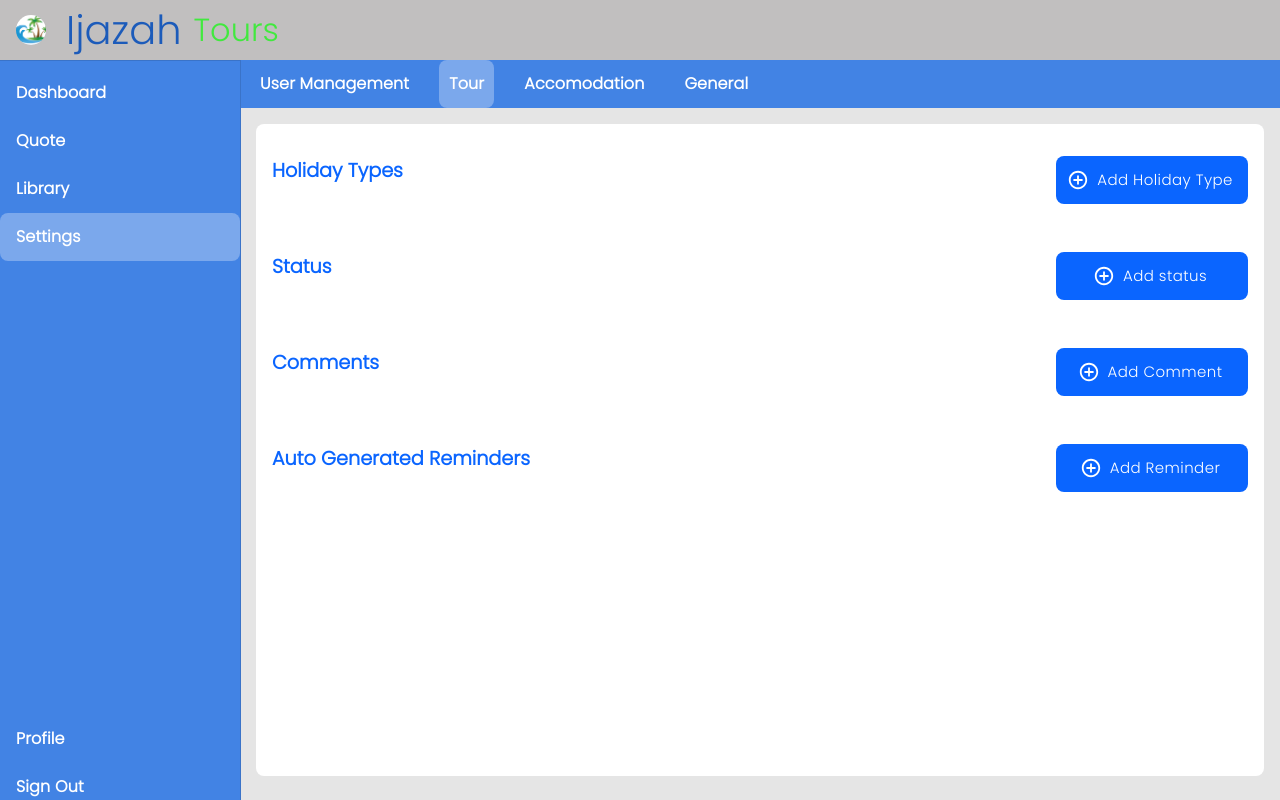
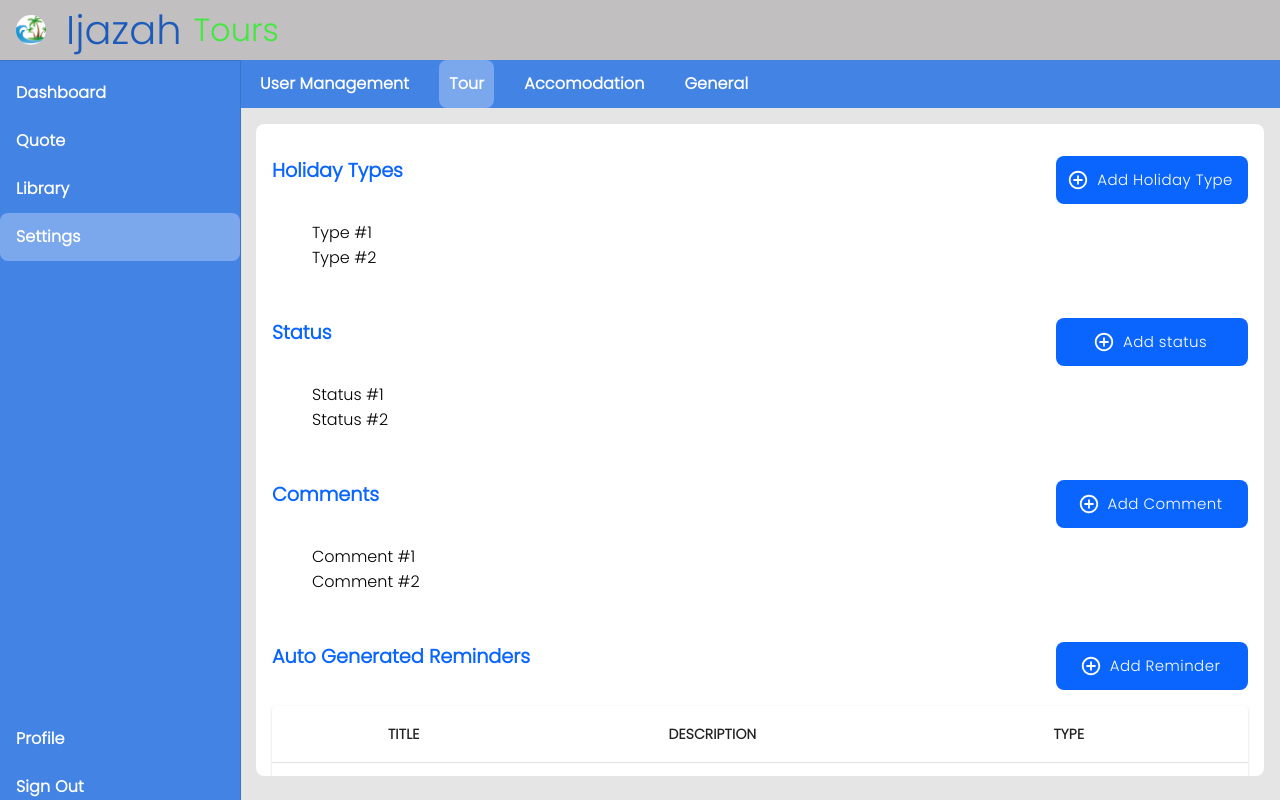
Before and after one commit to Ammar-Raneez/Ijazah_Tours, a React (Create React App) app: page /settings/tour in a window 1280 px wide. Built offline with nearby package versions, Linux system fonts and the light colour scheme.

Commit message:
feat: settings tour ui

```diff
--- /dev/null
+++ b/src/atoms/UnorderedListAtom.tsx
@@ -0,0 +1,15 @@
+interface UnorderedListAtomProps {
+  allChildren: any[];
+}
+
+function UnorderedListAtom({
+  allChildren,
+}: UnorderedListAtomProps) {
+  return (
+    <ul>
+      {allChildren.map((val, i) => <li key={i}>{val.title}</li>)}
+    </ul>
+  );
+}
+
+export default UnorderedListAtom;
--- a/src/data.ts
+++ b/src/data.ts
@@ -452,3 +452,51 @@ export const SETTINGS_TEAM_MEMBER_DATA = [
     status: 'Registered',
   },
 ];
+
+export const SETTINGS_HOLIDAY_TYPE_DATA = [
+  {
+    id: '1',
+    title: 'Type #1',
+  },
+  {
+    id: '2',
+    title: 'Type #2',
+  },
+];
+
+export const SETTINGS_STATUS_DATA = [
+  {
+    id: '1',
+    title: 'Status #1',
+  },
+  {
+    id: '2',
+    title: 'Status #2',
+  },
+];
+
+export const SETTINGS_COMMENTS_DATA = [
+  {
+    id: '1',
+    title: 'Comment #1',
+  },
+  {
+    id: '2',
+    title: 'Comment #2',
+  },
+];
+
+export const SETTINGS_REMINDER_DATA = [
+  {
+    id: '1',
+    title: 'Reminder #1',
+    desc: 'This is reminder #1',
+    type: 'Customer Creation',
+  },
+  {
+    id: '2',
+    title: 'Reminder #2',
+    desc: 'This is reminder #2',
+    type: 'Quotation Creation',
+  },
+];
--- a/src/globalStyle.tsx
+++ b/src/globalStyle.tsx
@@ -31,6 +31,10 @@ const GlobalStyle = createGlobalStyle`
     padding: 0;
   }
 
+  ul {
+    list-style: none;
+  }
+
   div#root {
     height: 100vh;
     display: flex;
--- /dev/null
+++ b/src/organisms/settings/tour/ReminderTable.tsx
@@ -0,0 +1,86 @@
+import {
+  makeStyles,
+  Paper,
+  Table,
+  TableBody,
+  TableContainer,
+  TableHead,
+  TableRow,
+} from '@material-ui/core';
+import { v4 as uuid } from 'uuid';
+
+import TableColumnCell from '../../../molecules/TableColumnCell';
+import TableRowTextCell from '../../../molecules/TableRowTextCell';
+
+const useStyles = makeStyles({
+  table: {
+    minWidth: 650,
+    overflow: 'scroll',
+  },
+});
+
+interface ReminderTableProps {
+  data: { id: string; title: string; desc: string; type: string }[];
+  columns: string[];
+}
+
+function ReminderTable({
+  data,
+  columns,
+}: ReminderTableProps) {
+  const classes = useStyles();
+
+  return (
+    <TableContainer component={Paper}>
+      <Table className={classes.table} aria-label="reminder table">
+        <TableHead>
+          <TableRow>
+            {columns.map((column) => (
+              <TableColumnCell
+                key={uuid()}
+                align="center"
+                color="b5b5c3"
+                column={column}
+              />
+            ))}
+          </TableRow>
+        </TableHead>
+        <TableBody>
+          {data.map((row: { title: string; desc: string; type: string }) => (
+            <TableRow key={uuid()}>
+              <TableRowTextCell
+                key={uuid()}
+                cell={{
+                  align: 'center',
+                  title: row.title,
+                  colors: ['#464E5F', '#B5B5C3'],
+                  weight: 400,
+                }}
+              />
+              <TableRowTextCell
+                key={uuid()}
+                cell={{
+                  align: 'center',
+                  title: row.desc,
+                  colors: ['#464E5F', '#B5B5C3'],
+                  weight: 400,
+                }}
+              />
+              <TableRowTextCell
+                key={uuid()}
+                cell={{
+                  align: 'center',
+                  title: row.type,
+                  colors: ['#464E5F', '#B5B5C3'],
+                  weight: 400,
+                }}
+              />
+            </TableRow>
+          ))}
+        </TableBody>
+      </Table>
+    </TableContainer>
+  );
+}
+
+export default ReminderTable;
--- a/src/pages/settings/tour/Tour.tsx
+++ b/src/pages/settings/tour/Tour.tsx
@@ -7,6 +7,14 @@ import H2Atom from '../../../atoms/H2Atom';
 import { formCreateMemberStyles, libraryTableToolbarStyles, settingsStyles } from '../../../styles';
 import SingleInputDialog from '../../../organisms/settings/SingleInputDialog';
 import ReminderInputDialog from '../../../organisms/settings/tour/ReminderInputDialog';
+import {
+  SETTINGS_COMMENTS_DATA,
+  SETTINGS_HOLIDAY_TYPE_DATA,
+  SETTINGS_REMINDER_DATA,
+  SETTINGS_STATUS_DATA,
+} from '../../../data';
+import ReminderTable from '../../../organisms/settings/tour/ReminderTable';
+import UnorderedListAtom from '../../../atoms/UnorderedListAtom';
 
 const INPUT_TYPES = [
   {
@@ -60,6 +68,18 @@ function SectionContainer({
       />
     </DivAtom>
   );
+}
+
+function listRender(index: number) {
+  if (index === 0) {
+    return SETTINGS_HOLIDAY_TYPE_DATA;
+  }
+
+  if (index === 1) {
+    return SETTINGS_STATUS_DATA;
+  }
+
+  return SETTINGS_COMMENTS_DATA;
 }
 
 function Tour() {
@@ -145,6 +165,7 @@ function Tour() {
               setOpenDialog={() => onOpenDialog(index)}
               onCreate={() => onCreateSingleInput(type.h2Text, index)}
             />
+            <UnorderedListAtom allChildren={listRender(index)} />
           </DivAtom>
         ))}
 
@@ -167,6 +188,14 @@ function Tour() {
             onCreate={onCreateReminder}
             onChangeReminderType={(i: number) => onChangeReminderType(i)}
           />
+          <DivAtom style={{ marginTop: '1rem' }}>
+            {SETTINGS_REMINDER_DATA.length > 0 && (
+              <ReminderTable
+                columns={['TITLE', 'DESCRIPTION', 'TYPE']}
+                data={SETTINGS_REMINDER_DATA}
+              />
+            )}
+          </DivAtom>
         </DivAtom>
       </DivAtom>
     </DivAtom>
```
